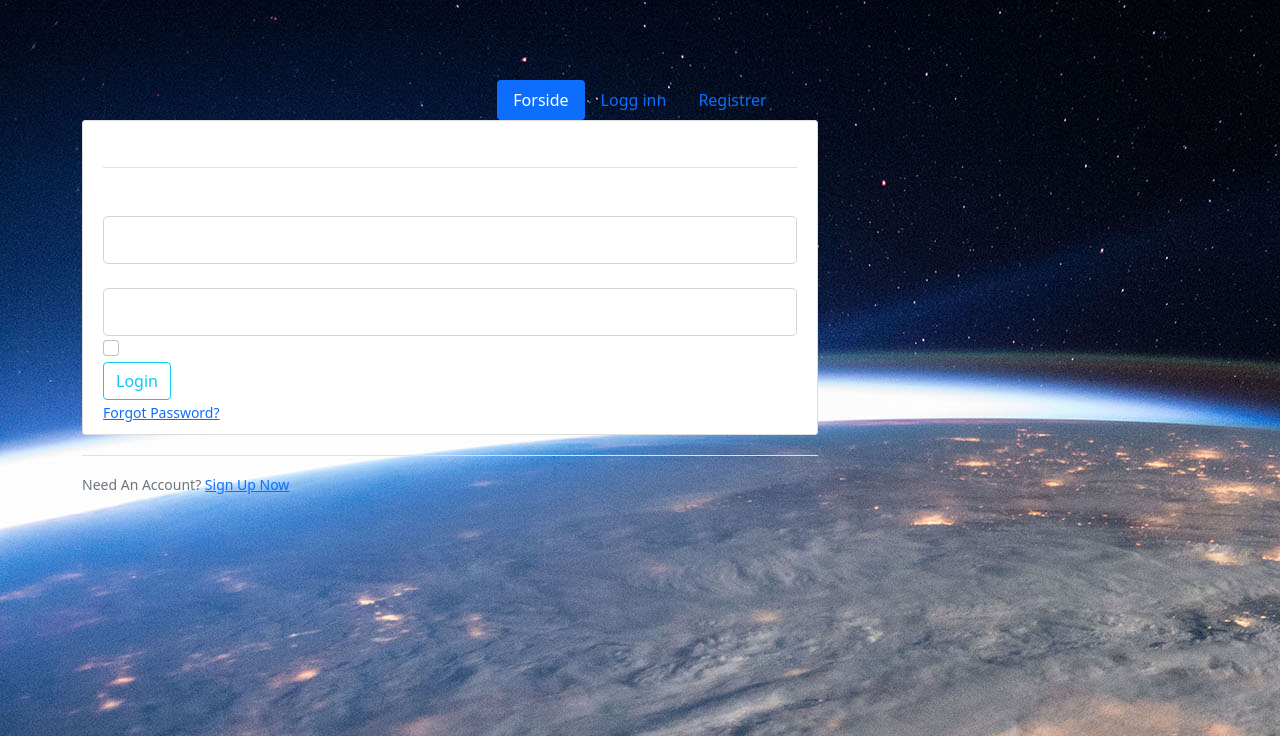
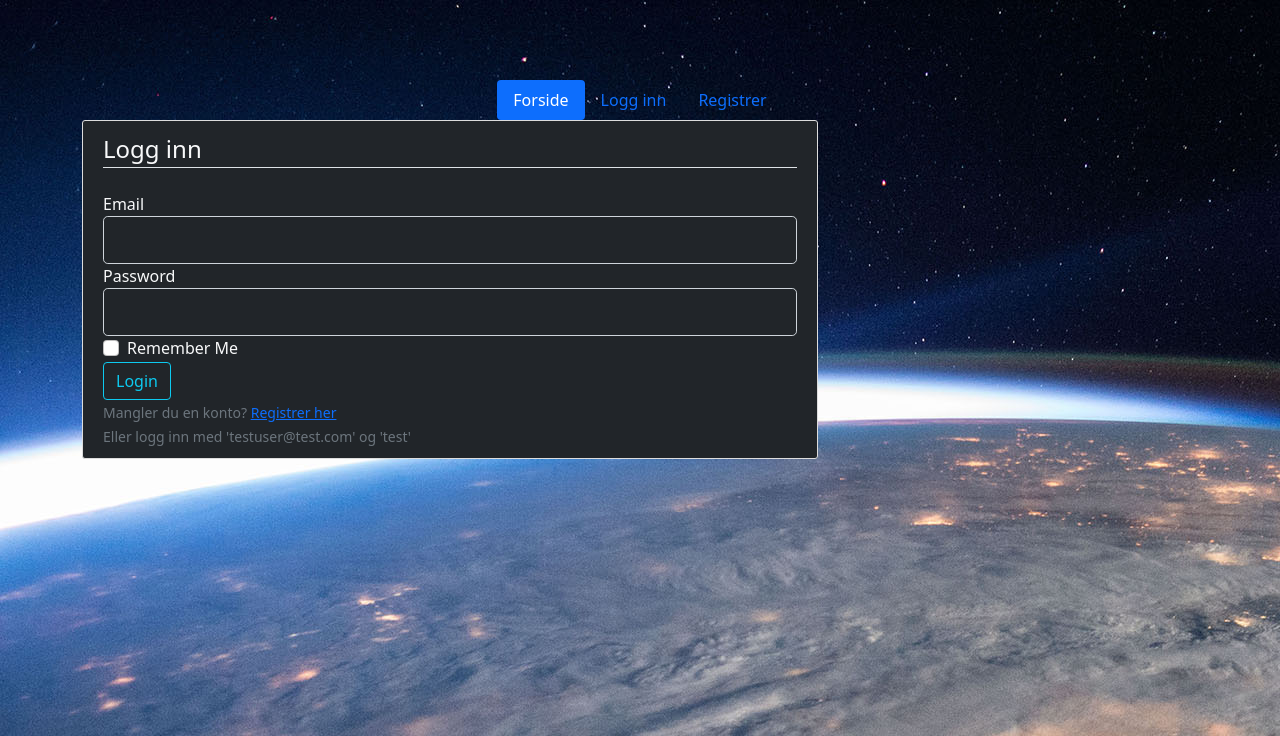
Before and after one commit to simon-f-j/Flask_Finn, a Flask app: page /login in a window 1280 px wide. Shown: the top 736 px of the page. Run offline with Flask 2, Linux system fonts and the light colour scheme; some libraries are stand-ins or nearby versions.

Commit message:
Update login.html

```diff
--- a/Flask_Finn/flaskblog/templates/login.html
+++ b/Flask_Finn/flaskblog/templates/login.html
@@ -1,10 +1,11 @@
 {% extends "base.html" %}
 {% block content %}
-<div class="content-section">
+
+<div class="content-section bg-dark text-light">
     <form method="POST" action="">
         {{ form.hidden_tag() }}
-        <fieldset class="form-group">
-            <legend class="border-bottom mb-4">Log in</legend>
+        <fieldset class="form-group bg-dark text-light">
+            <legend class="border-bottom mb-4 ">Logg inn</legend>
 
             <div class="form-group">
                 {{ form.email.label(class="form-control-label") }}
@@ -16,7 +17,7 @@
                         {% endfor %}
                     </div>
                 {% else %}
-                    {{ form.email(class="form-control form-control-lg") }}
+                    {{ form.email(class="form-control form-control-lg bg-dark text-light") }}
                 {% endif %}
             </div>
             <div class="form-group">
@@ -29,7 +30,7 @@
                         {% endfor %}
                     </div>
                 {% else %}
-                    {{ form.password(class="form-control form-control-lg") }}
+                    {{ form.password(class="form-control form-control-lg bg-dark text-light") }}
                 {% endif %}
             </div>
             <div class="form-check">
@@ -40,14 +41,13 @@
         <div class="form-group">
             {{ form.submit(class="btn btn-outline-info") }}
         </div>
-        <small class="text-muted ml-2">
-            <a href="#">Forgot Password?</a>
+        <small class="text-muted">
+            Mangler du en konto? <a class="ml-2" href="{{ url_for('register') }}">Registrer her</a>
+        </small></br>
+        <small class="text-muted">
+            Eller logg inn med 'testuser@test.com' og 'test'
         </small>
     </form>
 </div>
-<div class="border-top pt-3">
-    <small class="text-muted">
-        Need An Account? <a class="ml-2" href="{{ url_for('register') }}">Sign Up Now</a>
-    </small>
-</div>
+
 {% endblock content %}
```
